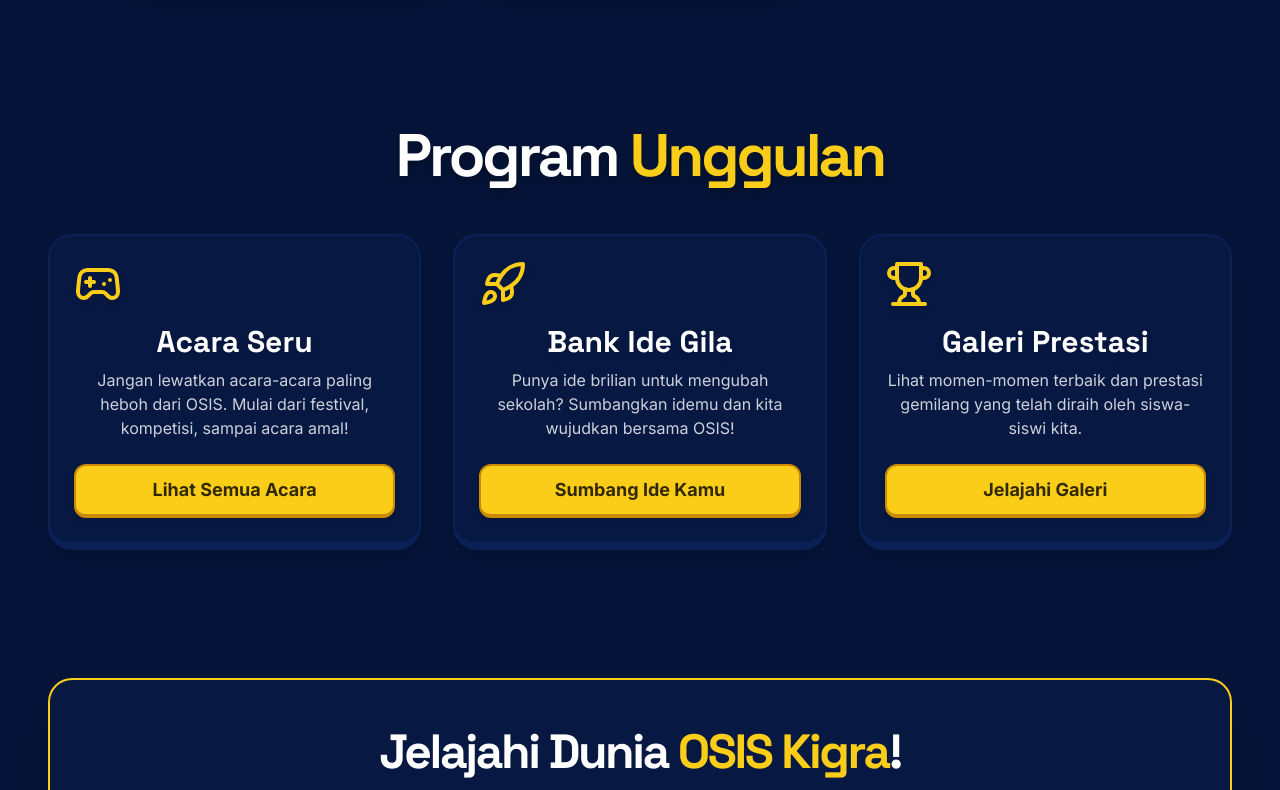
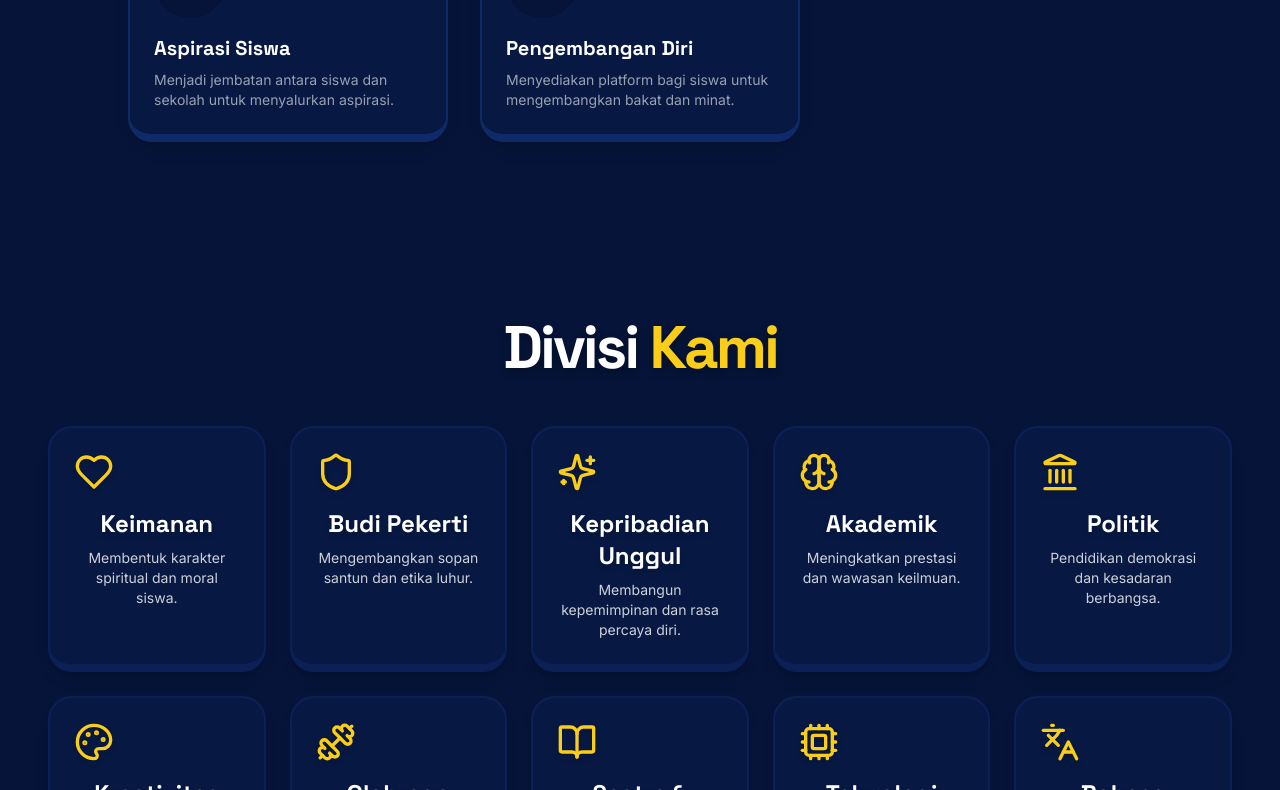
Before and after one commit to WeplyStudio/osis, a Next.js app: page / in a window 1280 px wide. Shown: the part 7890-8680 px from the top of the page. Built offline with nearby package versions, Linux system fonts and the light colour scheme.

Commit message:
Ubah jadi section Divisi Kami, dimana ada divisi ketakwaan dan keimanan,

```diff
--- a/src/app/(app)/page.tsx
+++ b/src/app/(app)/page.tsx
@@ -5,7 +5,7 @@
 import React from 'react';
 import { Button } from "@/components/ui/button";
 import Link from 'next/link';
-import { Gamepad2, Rocket, Trophy, ArrowRight, Star, Users, Briefcase, Mic, Award, MessageSquare, PlusCircle, CheckCircle, Search } from 'lucide-react';
+import { Gamepad2, Rocket, Trophy, ArrowRight, Star, Users, Briefcase, Mic, Award, MessageSquare, PlusCircle, CheckCircle, Search, Heart, Shield, Sparkles, Brain, Landmark, Palette, Dumbbell, BookOpen, Cpu, Languages } from 'lucide-react';
 import { Card, CardContent } from '@/components/ui/card';
 import {
   Carousel,
@@ -18,18 +18,14 @@ import { teamMembers, vision, mission } from '@/lib/data';
 import Image from 'next/image';
 import { cn } from '@/lib/utils';
 
-const FeatureCard = ({ icon, title, description, buttonText, href, className }: { icon: React.ReactNode, title: string, description: string, buttonText: string, href: string, className?: string }) => (
-  <div className={`rounded-3xl border-2 border-b-8 p-6 shadow-lg transition-transform duration-300 hover:-translate-y-1 hover:shadow-2xl ${className} flex flex-col bg-card/80`}>
+const FeatureCard = ({ icon, title, description }: { icon: React.ReactNode, title: string, description: string }) => (
+  <div className={`rounded-3xl border-2 border-b-8 p-6 shadow-lg transition-transform duration-300 hover:-translate-y-1 hover:shadow-2xl flex flex-col bg-card/80 border-border/30`}>
     <div className="mb-4 text-primary drop-shadow-md">{icon}</div>
-    <h3 className="font-headline text-3xl font-bold text-white mb-2 drop-shadow-md">{title}</h3>
-    <p className="text-white/80 flex-grow mb-6">{description}</p>
-    <Button asChild size="lg" className="mt-auto w-full bg-primary text-primary-foreground hover:bg-primary/90 font-bold text-lg py-6 rounded-xl shadow-md transition-transform hover:scale-105 border-2 border-b-4 border-yellow-600">
-      <Link href={href}>
-        {buttonText}
-      </Link>
-    </Button>
+    <h3 className="font-headline text-2xl font-bold text-white mb-2 drop-shadow-md">{title}</h3>
+    <p className="text-white/80 flex-grow text-sm">{description}</p>
   </div>
 );
+
 
 const SectionTitle = ({ children, className }: { children: React.ReactNode, className?: string }) => (
   <h2 className={`font-headline text-5xl md:text-6xl font-extrabold tracking-tighter text-center mb-12 text-white ${className}`}
@@ -136,7 +132,7 @@ export default function LandingPage() {
         </section>
 
         {/* Vision Section */}
-        <section>
+        <section className="relative py-12 rounded-3xl stacked-card">
             <SectionTitle>Visi <span className="text-primary">Kami</span></SectionTitle>
             <div className="relative max-w-2xl mx-auto">
                 <div className="absolute left-1/2 top-0 bottom-0 w-1 bg-border/30 transform -translate-x-1/2 hidden md:block">
@@ -157,7 +153,7 @@ export default function LandingPage() {
         </section>
 
         {/* Mission Section */}
-        <section>
+        <section className="relative py-12 rounded-3xl stacked-card">
             <SectionTitle>Misi <span className="text-primary">Kami</span></SectionTitle>
             <div className="grid grid-cols-1 md:grid-cols-3 md:grid-rows-2 gap-8 max-w-5xl mx-auto">
                 <MissionCard {...mission[0]} className="md:col-span-2"/>
@@ -166,33 +162,59 @@ export default function LandingPage() {
             </div>
         </section>
 
-        {/* Featured Programs Section */}
+        {/* Divisions Section */}
         <section className="text-center">
-           <SectionTitle>Program <span className="text-primary">Unggulan</span></SectionTitle>
-           <div className="grid grid-cols-1 md:grid-cols-3 gap-8">
+           <SectionTitle>Divisi <span className="text-primary">Kami</span></SectionTitle>
+           <div className="grid grid-cols-2 md:grid-cols-3 lg:grid-cols-5 gap-6">
               <FeatureCard
-                icon={<Gamepad2 size={48} />}
-                title="Acara Seru"
-                description="Jangan lewatkan acara-acara paling heboh dari OSIS. Mulai dari festival, kompetisi, sampai acara amal!"
-                buttonText="Lihat Semua Acara"
-                href="/events"
-                className="border-border/30"
+                icon={<Heart size={40} />}
+                title="Keimanan"
+                description="Membentuk karakter spiritual dan moral siswa."
               />
               <FeatureCard
-                icon={<Rocket size={48} />}
-                title="Bank Ide Gila"
-                description="Punya ide brilian untuk mengubah sekolah? Sumbangkan idemu dan kita wujudkan bersama OSIS!"
-                buttonText="Sumbang Ide Kamu"
-                href="/ideas"
-                className="border-border/30"
+                icon={<Shield size={40} />}
+                title="Budi Pekerti"
+                description="Mengembangkan sopan santun dan etika luhur."
               />
               <FeatureCard
-                icon={<Trophy size={48} />}
-                title="Galeri Prestasi"
-                description="Lihat momen-momen terbaik dan prestasi gemilang yang telah diraih oleh siswa-siswi kita."
-                buttonText="Jelajahi Galeri"
-                href="/gallery"
-                className="border-border/30"
+                icon={<Sparkles size={40} />}
+                title="Kepribadian Unggul"
+                description="Membangun kepemimpinan dan rasa percaya diri."
+              />
+              <FeatureCard
+                icon={<Brain size={40} />}
+                title="Akademik"
+                description="Meningkatkan prestasi dan wawasan keilmuan."
+              />
+              <FeatureCard
+                icon={<Landmark size={40} />}
+                title="Politik"
+                description="Pendidikan demokrasi dan kesadaran berbangsa."
+              />
+              <FeatureCard
+                icon={<Palette size={40} />}
+                title="Kreativitas"
+                description="Mewadahi bakat seni dan keterampilan siswa."
+              />
+              <FeatureCard
+                icon={<Dumbbell size={40} />}
+                title="Olahraga"
+                description="Mendukung kesehatan jasmani dan sportivitas."
+              />
+              <FeatureCard
+                icon={<BookOpen size={40} />}
+                title="Sastra & Budaya"
+                description="Melestarikan dan mengembangkan sastra dan budaya."
+              />
+              <FeatureCard
+                icon={<Cpu size={40} />}
+                title="Teknologi"
+                description="Mengembangkan inovasi dan literasi digital."
+              />
+              <FeatureCard
+                icon={<Languages size={40} />}
+                title="Bahasa Inggris"
+                description="Meningkatkan kemampuan komunikasi global."
               />
            </div>
         </section>
```
